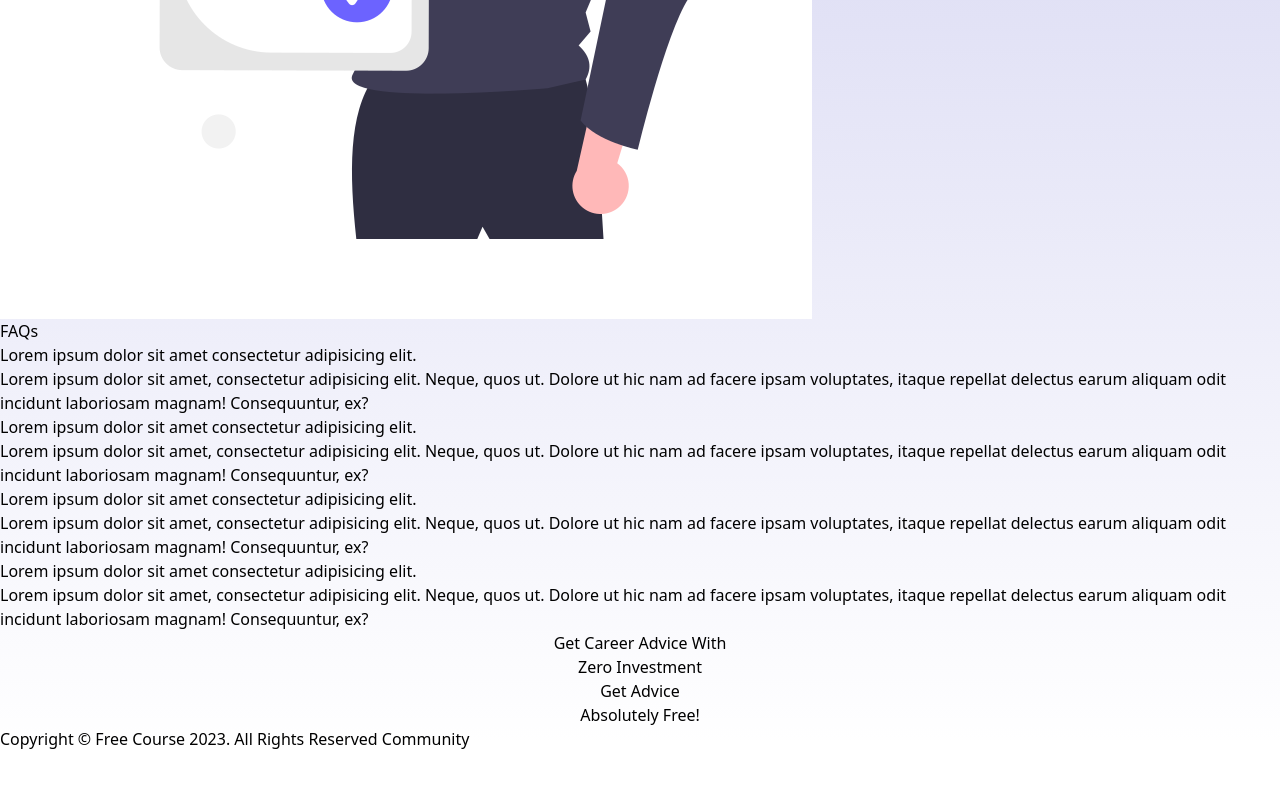
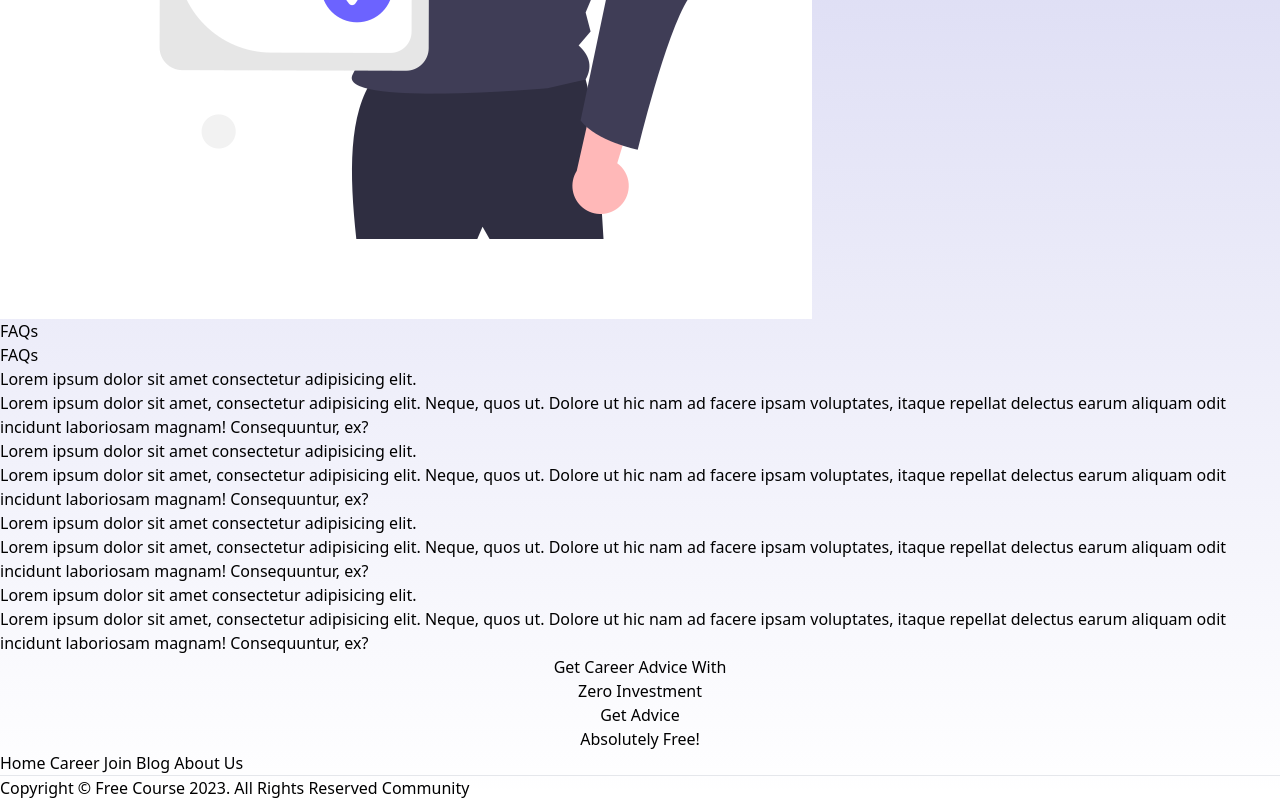
Before and after one commit to Let-The-Community-Decide-its-Name/course-frontend, a React (Vite) app: page / in a window 1280 px wide. Shown: the part 4671-5471 px from the top of the page. Before the commit the page ends 5422 px from the top, so only its background shows below. Built offline with nearby package versions, Linux system fonts and the light colour scheme.

Commit message:
Frontend done

```diff
--- a/src/componets/Course.tsx
+++ b/src/componets/Course.tsx
@@ -13,10 +13,10 @@ function Course() {
           </div>
         </div>
         <div>
-          <div className="text-[28px] bg-white w-[1230px] h-16 px-5 py-2 mb-4">
+          <div className="text-[28px] bg-white md:min-w-[1230px] h-16 px-5 py-2 mb-4">
             Course Title
           </div>
-          <div className="text-[18px] bg-white w-[1230px] h-16 px-5 py-2">
+          <div className="text-[18px] bg-white md:min-w-[1230px] h-16 px-5 py-2">
             Course Description
           </div>
         </div>
--- a/src/componets/Faq.tsx
+++ b/src/componets/Faq.tsx
@@ -23,27 +23,22 @@ const FaqContent: Array<FaqType> = [
     tittle: "Lorem ipsum dolor sit amet consectetur adipisicing elit.",
     info: "Lorem ipsum dolor sit amet, consectetur adipisicing elit. Neque, quos ut. Dolore ut hic nam ad facere ipsam voluptates, itaque repellat delectus earum aliquam odit incidunt laboriosam magnam! Consequuntur, ex?",
   },
-  // {
-  //   icon: "icon",
-  //   tittle: "Lorem ipsum dolor sit amet consectetur adipisicing elit.",
-  //   info: "Lorem ipsum dolor sit amet, consectetur adipisicing elit. Neque, quos ut. Dolore ut hic nam ad facere ipsam voluptates, itaque repellat delectus earum aliquam odit incidunt laboriosam magnam! Consequuntur, ex?",
-  // },
-  // {
-  //   icon: "icon",
-  //   tittle: "Lorem ipsum dolor sit amet consectetur adipisicing elit.",
-  //   info: "Lorem ipsum dolor sit amet, consectetur adipisicing elit. Neque, quos ut. Dolore ut hic nam ad facere ipsam voluptates, itaque repellat delectus earum aliquam odit incidunt laboriosam magnam! Consequuntur, ex?",
-  // },
 ];
 
 type Props = {};
 
 const Faq = (props: Props) => {
   return (
-    <section className="h-full md:h-full mb-20 px-10">
-      <div className="text-4xl text-white text-center mt-10 mb-10">FAQs</div>
+    <section className="h-full md:h-full md:mb-20 mb-36 md:px-10 flex md:mx-auto justify-center items-center">
+      <div className="text-4xl text-white text-center md:mt-10 md:mb-10 md:invisible sm:hidden hidden">
+        FAQs
+      </div>
 
       {/* FAQ CARDS */}
-      <div className="grid grid-cols-1 md:grid-cols-2 mx-auto">
+      <div>
+        {" "}
+        <h1 className="text-4xl text-white text-center mt-10 mb-10">FAQs</h1>
+        <div className="grid grid-cols-1 md:grid-cols-2">
           {FaqContent.map((item, index) => (
             <FaqComponent
               key={`${item.icon}-${index}`}
@@ -53,6 +48,7 @@ const Faq = (props: Props) => {
             />
           ))}
         </div>
+      </div>
     </section>
   );
 };
--- a/src/componets/FaqComponent.tsx
+++ b/src/componets/FaqComponent.tsx
@@ -8,16 +8,16 @@ type Props = {
 
 const FaqComponent = ({ icon, tittle, info }: Props) => {
   return (
-    <div className="text-black max-w-full mr-5 ml-4 pr-5 py-5 mb-5">
+    <div className="text-black max-w-full md:ml-28 md:pr-5 py-5 mb-5">
       <div>
-        <div className="flex space-x-5 justify-between mb-4 ml-5 md:ml-0">
-          <div className="border-gray-300 border-2 p-3  w-[80%] rounded-l-lg rounded-tr-lg">
+        <div className="flex space-x-5 md:justify-between justify-center mb-4 md:ml-0">
+          <div className="border-gray-300 border-2 p-3 md:w-[80%] w-[90%] rounded-l-lg rounded-tr-lg">
             {tittle}
           </div>
         </div>
 
-        <div className="flex justify-between">
-          <div className="border-white border-2 p-3 max-w-[80%] rounded-l-lg rounded-tr-lg">
+        <div className="flex md:justify-between justify-center">
+          <div className="border-white border-2 p-3 md:w-[80%] w-[90%] rounded-l-lg rounded-tr-lg">
             {info}
           </div>
         </div>
--- a/src/componets/Footer.tsx
+++ b/src/componets/Footer.tsx
@@ -18,17 +18,15 @@ const Footer = (props: Props) => {
           </div>
         </center>
 
-        <div className="bg-[#747A8B] pt-64 relative z-11 mt-14">
-          <p className="flex justify-center">
-            Copyright © Free Course 2023. All Rights Reserved Community
-          </p>
-          {/* <hr className="h-px my-8 bg-gray-200 border-0 dark:bg-gray-700"></hr> */}
-          {/* <p>
-            Lorem ipsum dolor sit, amet consectetur adipisicing elit. Modi
-            placeat reprehenderit libero commodi pariatur voluptatum. Excepturi
-            et dolore quam eos id sunt voluptatibus, porro consequatur
-            praesentium architecto ipsum temporibus ratione!
-          </p> */}
+        <div className="bg-[#747A8B] pt-48 relative z-11 mt-16 px-12">
+          <div className="">
+            <p className="">Home Career Join Blog About Us</p>
+          </div>
+
+          <hr className="h-px bg-gray-200 border-0" />
+          <div className="flex justify-center pt-2 pb-2">
+            <p>Copyright © Free Course 2023. All Rights Reserved Community</p>
+          </div>
         </div>
       </div>
     </div>
--- a/src/componets/Home.tsx
+++ b/src/componets/Home.tsx
@@ -68,7 +68,7 @@ function Home() {
             <input
               type="text"
               placeholder="Search Course"
-              className="min-w-[500px] min-h-[50px] py-2 rounded-md px-2 mr-3 mt-3 border-black border-2 focus:border-sky-500 focus:ring-2 focus:ring-sky-500"
+              className="md:min-w-[500px] min-w-[300px] min-h-[50px] py-2 rounded-md px-2 mr-3 mt-3 border-black border-2 focus:border-sky-500 focus:ring-2 focus:ring-sky-500"
             />
             <MyComponent />
           </form>
--- a/src/pages/Career.tsx
+++ b/src/pages/Career.tsx
@@ -3,7 +3,13 @@ import React from "react";
 type Props = {};
 
 function Career({}: Props) {
-  return <div>Coming soon!</div>;
+  return <div className="bg-blue-700 h-screen">
+    <div>Coming soon!</div>
+    <form action="">
+    <input type="text" />
+    <input type="submit" className="bg-orange-700 cursor-pointer" />
+    </form>
+  </div>;
 }
 
 export default Career;
```
Lines whose indentation alone changed are shown as unchanged.
